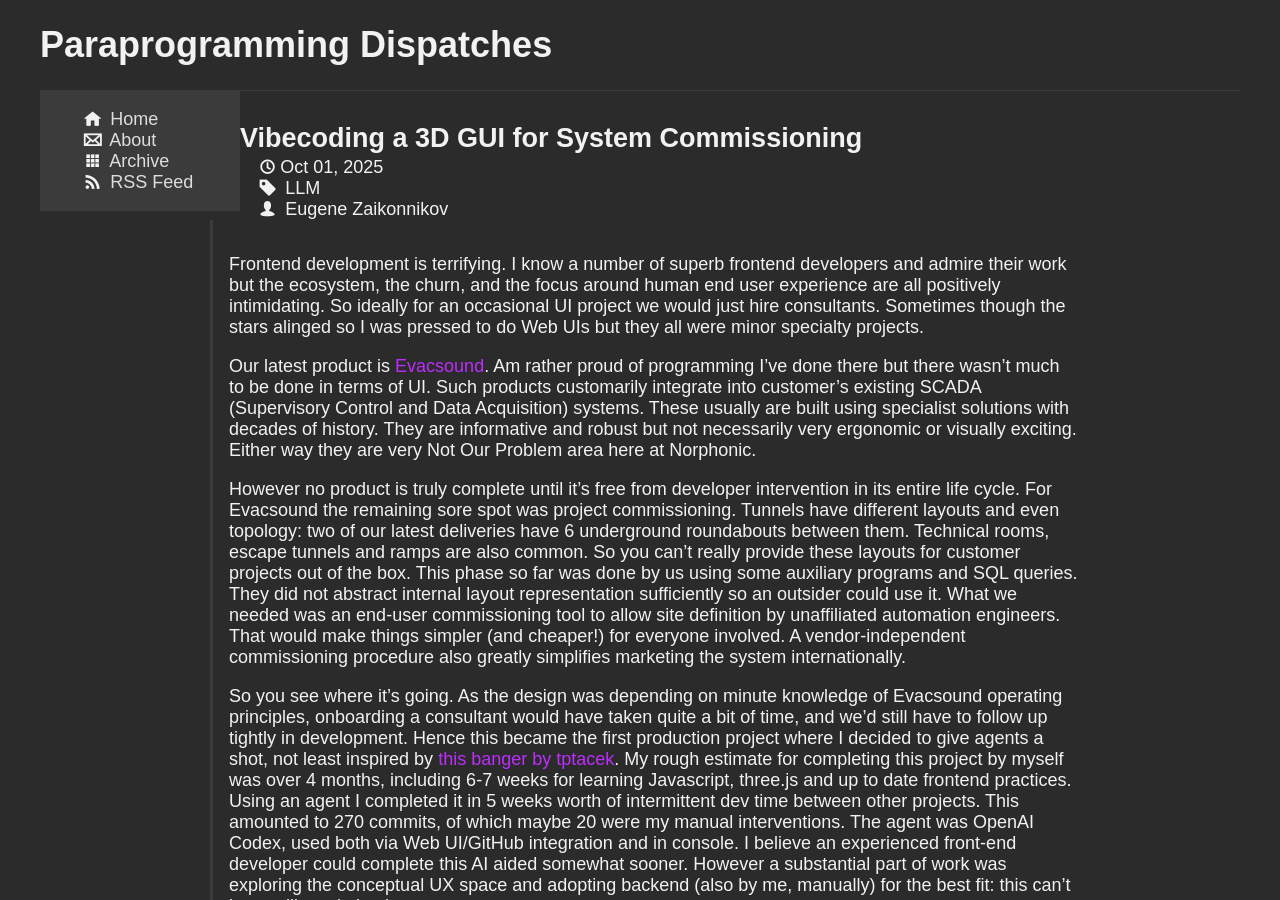
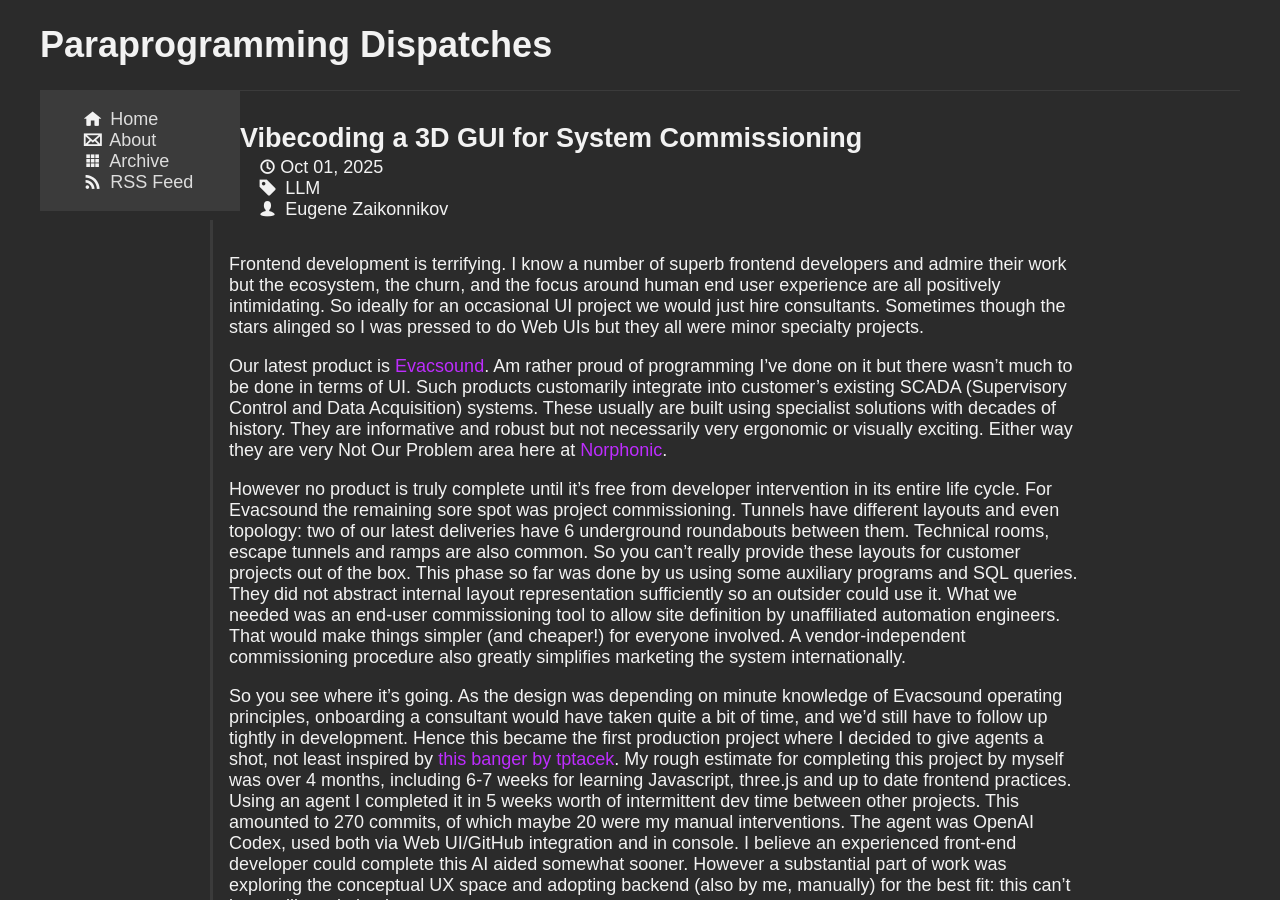
Before and after one commit to varjagg/varjagg.github.io, a Jekyll site: the page built from _posts/2025-10-01-vibecode-3d-gui.md, in a window 1280 px wide and 900 px high. Built offline with Jekyll 4.4.1, drawn with Linux system fonts in a browser that asks for light colours.

Commit message:
add a link; minor edit

```diff
--- a/_posts/2025-10-01-vibecode-3d-gui.md
+++ b/_posts/2025-10-01-vibecode-3d-gui.md
@@ -6,7 +6,7 @@
 ---
 Frontend development is terrifying. I know a number of superb frontend developers and admire their work but the ecosystem, the churn, and the focus around human end user experience are all positively intimidating. So ideally for an occasional UI project we would just hire consultants. Sometimes though the stars alinged so I was pressed to do Web UIs but they all were minor specialty projects.
 
-Our latest product is [Evacsound](https://blog.funcall.org/lisp%20psychoacoustics/2024/05/01/worlds-loudest-lisp-program/). Am rather proud of programming I've done there but there wasn't much to be done in terms of UI. Such products customarily integrate into customer's existing SCADA (Supervisory Control and Data Acquisition) systems. These usually are built using specialist solutions with decades of history. They are informative and robust but not necessarily very ergonomic or visually exciting. Either way they are very Not Our Problem area here at Norphonic.
+Our latest product is [Evacsound](https://blog.funcall.org/lisp%20psychoacoustics/2024/05/01/worlds-loudest-lisp-program/). Am rather proud of programming I've done on it but there wasn't much to be done in terms of UI. Such products customarily integrate into customer's existing SCADA (Supervisory Control and Data Acquisition) systems. These usually are built using specialist solutions with decades of history. They are informative and robust but not necessarily very ergonomic or visually exciting. Either way they are very Not Our Problem area here at [Norphonic](https://norphonic.com/).
 
 However no product is truly complete until it's free from developer intervention in its entire life cycle. For Evacsound the remaining sore spot was project commissioning. Tunnels have different layouts and even topology: two of our latest deliveries have 6 underground roundabouts between them. Technical rooms, escape tunnels and ramps are also common. So you can't really provide these layouts for customer projects out of the box. This phase so far was done by us using some auxiliary programs and SQL queries. They did not abstract internal layout representation sufficiently so an outsider could use it. What we needed was an end-user commissioning tool to allow site definition by unaffiliated automation engineers. That would make things simpler (and cheaper!) for everyone involved. A vendor-independent commissioning procedure also greatly simplifies marketing the system internationally.
 
```
